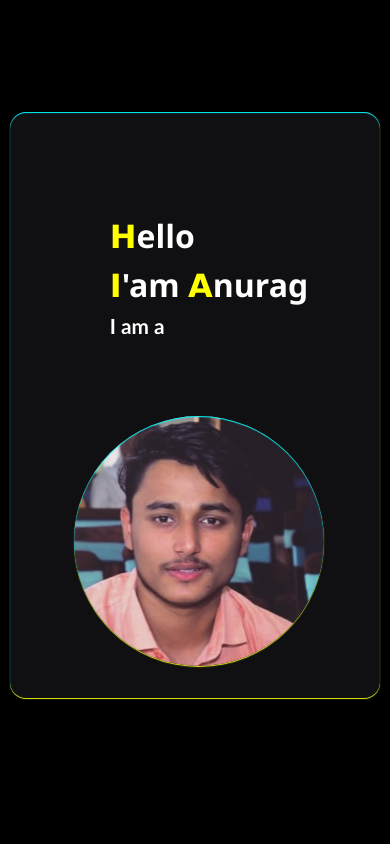
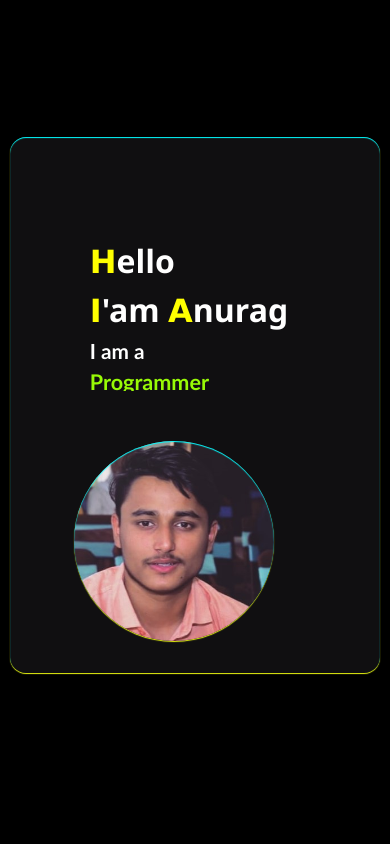
Before and after one commit to CoderAnurag007/My-Portfolio, a React (Create React App) app: page / in a window 390 px wide. Shown: the top 844 px of the page. Built offline with nearby package versions, Linux system fonts and the light colour scheme.

Commit message:
some responsive issues solved

```diff
--- a/src/components/section1/section1.css
+++ b/src/components/section1/section1.css
@@ -51,17 +51,6 @@
   }
 }
 
-@media (max-width: 660px) {
-  .text {
-    flex-direction: column;
-  }
-  .imagesec1 {
-    margin-left: 4rem;
-    height: 200px;
-    width: 200px;
-    margin-bottom: 2rem;
-  }
-}
 .sec1part {
   outline: none;
   border: none;
@@ -151,3 +140,18 @@
     transform: translateY(-300%);
   }
 }
+
+@media (max-width: 660px) {
+  .text {
+    flex-direction: column;
+  }
+  .imagesec1 {
+    margin-left: 4rem;
+    height: 200px;
+    width: 200px;
+    margin-bottom: 2rem;
+  }
+  .textwrap {
+    margin-left: 80px;
+  }
+}
```
